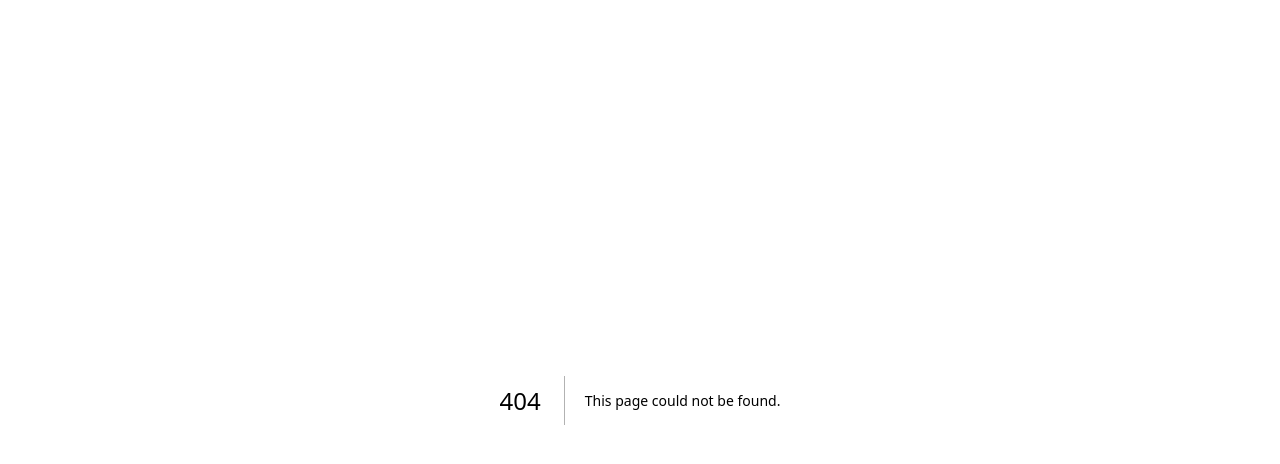
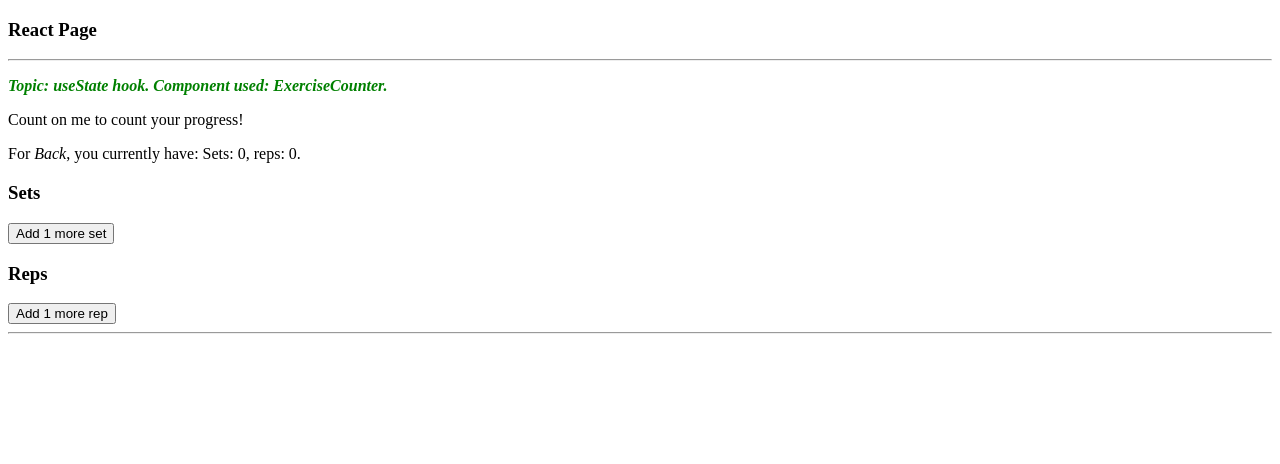
Before and after one commit to gabrieltira94/react, a Next.js app: page /react in a window 1280 px wide. Before the commit this address had no page. Shown: the top 464 px of the page. Built offline with nearby package versions, Linux system fonts and the light colour scheme.

Commit message:
Added useState topic

```diff
--- /dev/null
+++ b/components/ExerciseCounter.tsx
@@ -0,0 +1,35 @@
+import { Muscles } from "@/misc/Muscles";
+import { useState } from "react";
+
+interface Props {
+  muscle: Muscles;
+}
+
+export default function ExerciseCounter(props: Props) {
+  const { muscle } = props;
+  const [sets, setSets] = useState<number>(0);
+  const [reps, setReps] = useState<number>(0);
+
+
+  return (
+    <>
+      <>
+        <p>Count on me to count your progress!</p>
+        <div>
+          For <i>{muscle}</i>, you currently have: Sets: {sets}, reps: {reps}.
+        </div>
+      </>
+
+      <div>
+        <h3>Sets</h3>
+        <button onClick={() => setSets(sets + 1)}>Add 1 more set</button>
+      </div>
+
+      <div>
+        <h3>Reps</h3>
+        <button onClick={() => setReps(reps + 1)}>Add 1 more rep</button>
+      </div>
+
+    </>
+  );
+}
--- /dev/null
+++ b/components/TopicHeader.tsx
@@ -0,0 +1,14 @@
+interface Props {
+  topic: string;
+  componentUsed: string;
+}
+
+export default function TopicHeader(props: Props) {
+  const { topic, componentUsed } = props;
+
+  return (
+    <p style={{ color: 'green', fontWeight: 800, fontStyle: "oblique" }}>
+      Topic: {topic}. Component used: {componentUsed}.
+    </p>
+  );
+}
--- /dev/null
+++ b/misc/Muscles.ts
@@ -0,0 +1 @@
+export type Muscles = 'Chest' | 'Back' | 'Legs' | 'Biceps' | 'Triceps' | 'Shoulders' | 'Abs' | 'Lumbar';
--- /dev/null
+++ b/pages/react/index.tsx
@@ -0,0 +1,20 @@
+import ExerciseCounter from "@/components/ExerciseCounter";
+import TopicHeader from "@/components/TopicHeader";
+
+export default function React() {
+  return (
+    <>
+      <h3>React Page</h3 >
+
+      <hr />
+      <TopicHeader
+        componentUsed="ExerciseCounter"
+        topic="useState hook"
+      />
+
+      <ExerciseCounter muscle="Back" />
+
+      <hr />
+    </>
+  );
+}
```
